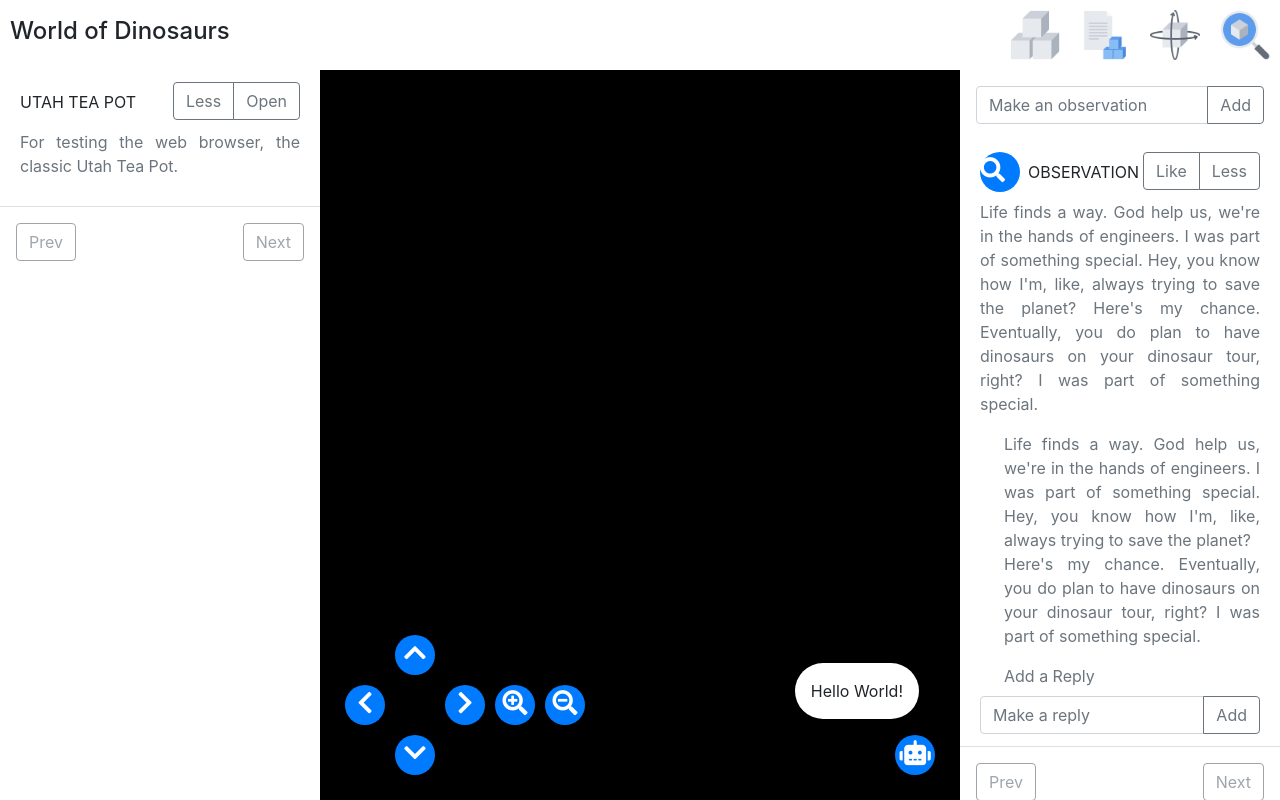
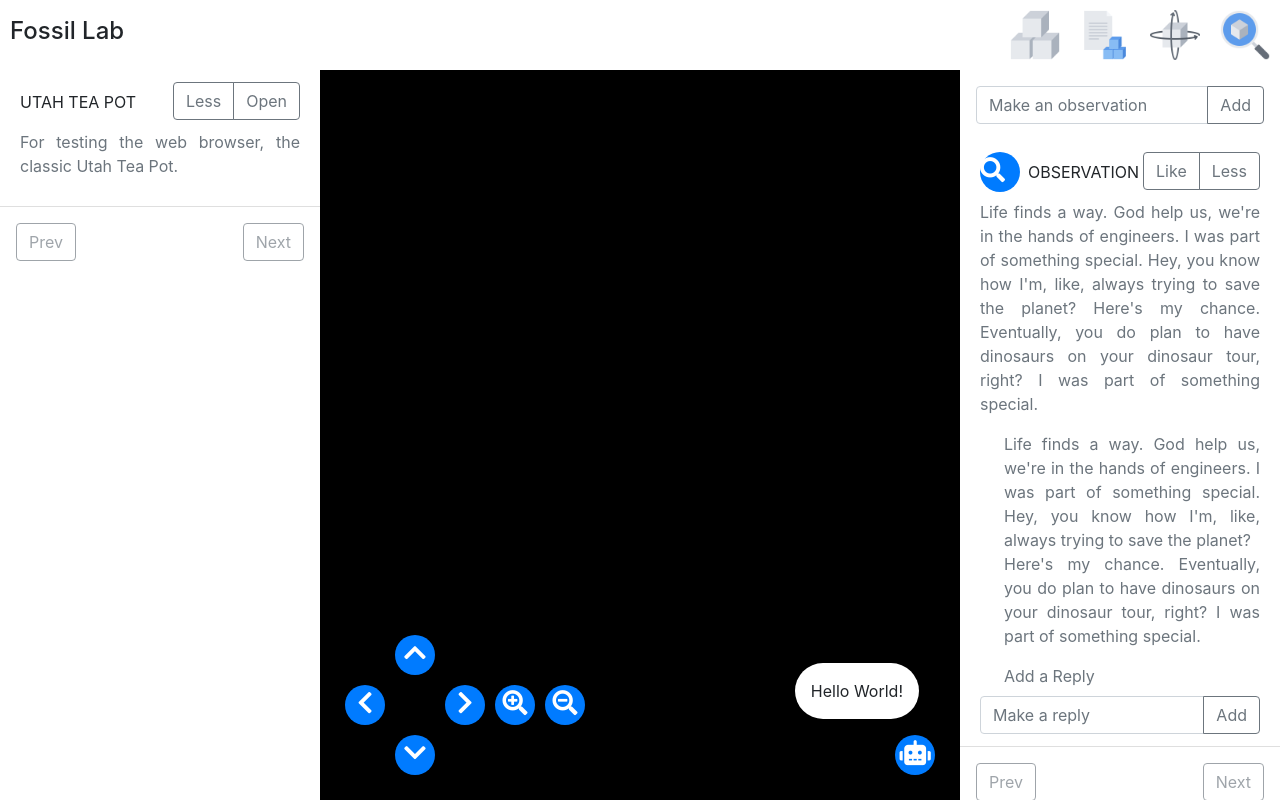
Before and after one commit to EricPoitras/WorldDinosaurs, a plain HTML site: page index.html in a window 1280 px wide. Drawn offline with nearby package versions, Linux system fonts and the light colour scheme.

Commit message:
Update index.html

```diff
--- a/index.html
+++ b/index.html
@@ -15,12 +15,12 @@
 		<link rel="stylesheet" href="css/main.css" />
 		<link rel="stylesheet" href="https://cdnjs.cloudflare.com/ajax/libs/font-awesome/5.13.0/css/all.min.css" />
 
-		<title>World of Dinosaurs</title>
+		<title>Fossil Lab</title>
 	</head>
 	<body>
 		<div class="container-fluid">
 			<div class="row sec_nav align-items-center">
-				<div class="col"><h4>World of Dinosaurs</h4></div>
+				<div class="col"><h4>Fossil Lab</h4></div>
 				<div class="col-auto"><img id="btn_assets" src="assets/model.png" /></div>
 				<div class="col-auto"><img id="btn_annotation" src="assets/annotation.png" /></div>
 				<div class="col-auto"><img id="btn_controls" src="assets/orientation.png" /></div>
```
